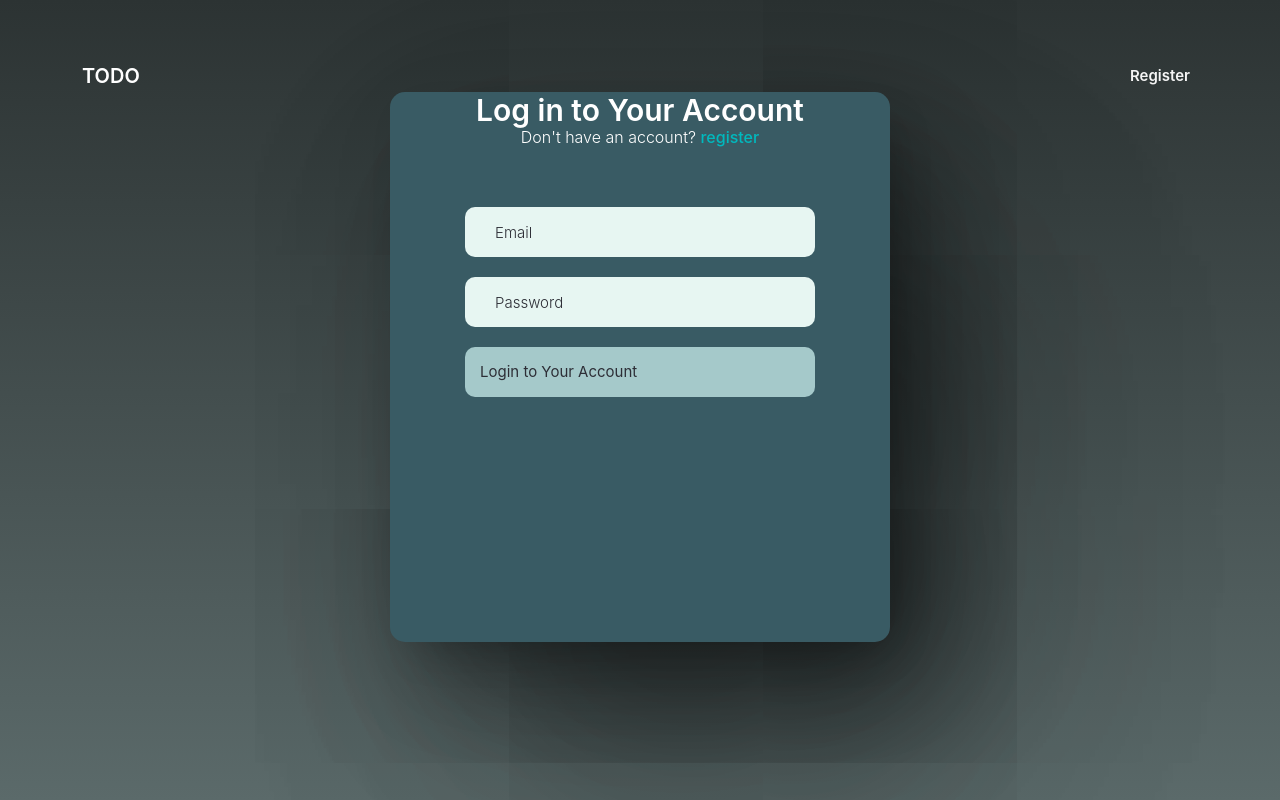
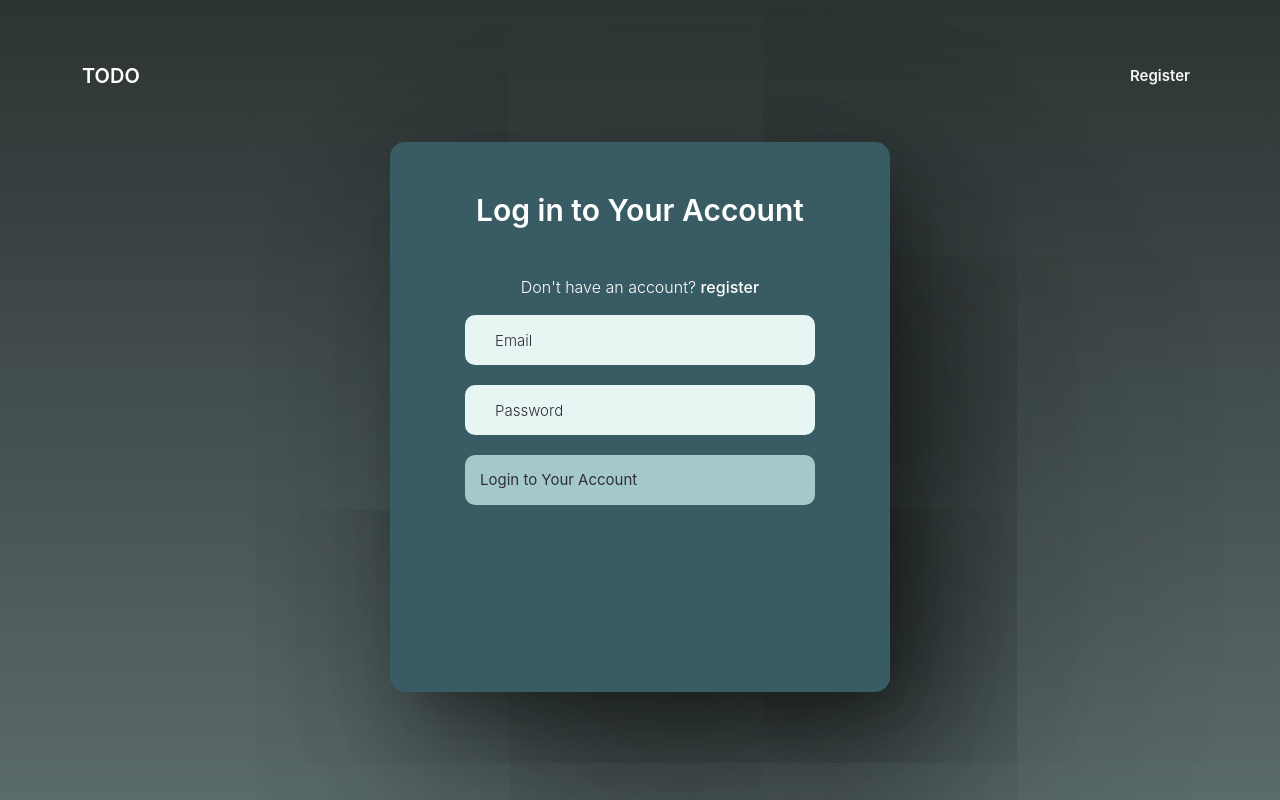
Before and after one commit to AlGhaliyahM/todo-ui, a Vue app: page /login in a window 1280 px wide. Built offline with nearby package versions, Linux system fonts and the light colour scheme; no server answers.

Commit message:
Fix issue

```diff
--- a/src/assets/main.css
+++ b/src/assets/main.css
@@ -16,7 +16,8 @@
   font-size: 30px;
   color: white;
   text-align: center;
-  margin-top: -50px;
+  margin-top: 10px;
+  padding-top: 50px;
   margin-bottom: 50px;
   font-weight: 600;
 }
--- a/src/components/NavBar.vue
+++ b/src/components/NavBar.vue
@@ -41,7 +41,6 @@ authStore.isAuth();
           </li>
         </ul>
 
-        <!-- show the logout route if we are in the todo page -->
         <ul
           class="navbar-nav"
           v-if="authStore.getAuth == true && path.value.name == 'Todo'"
@@ -62,7 +61,6 @@ authStore.isAuth();
       </div>
     </div>
   </nav>
-  <!-- <hr /> -->
 </template>
 
 <style>
--- a/src/main.ts
+++ b/src/main.ts
@@ -5,7 +5,6 @@ import 'bootstrap/dist/js/bootstrap.js';
 import "bootstrap";
 import App from './App.vue';
 import router from './router';
-// import VueBasicAlert from 'vue-basic-alert';
 import './assets/main.css';
 import TaskItem from './components/TaskItem.vue'
 import TaskCard from './components/TaskCard.vue'
@@ -23,8 +22,4 @@ app.use(router);
 app.use(BootstrapVue3);
 app.use(BToastPlugin);
 
-// app.use(BootstrapVue);
-// app.use(BootstrapVueIcons);
-// app.use(VueBasicAlert);
-
 app.mount('#app');
--- a/src/views/LoginView.vue
+++ b/src/views/LoginView.vue
@@ -58,26 +58,31 @@ const submit = async () => {
 </script>
 
 <template>
-  <!-- <Alerts /> -->
   <b-container
     :toast="{ root: true }"
     fluid="sm"
     position="position-fixed"
-    style="top: 50px; left: -200px; color: black"
-  ></b-container>
+    style="top: 50px; left: -200px"
+  >
+  </b-container>
   <div
     class="container blackContainer col col-md-6"
     style="border-radius: 15px"
   >
     <form @submit.prevent="submit">
       <h1 class="textBox">Log in to Your Account</h1>
+
       <h6
-        class="textBox"
-        style="color: #ffffff; font-weight: 300; font-size: 16px"
+        style="
+          color: #ffffff;
+          font-weight: 300;
+          font-size: 16px;
+          text-align: center;
+        "
       >
         Don't have an account?
         <RouterLink
-          style="color: #00b9be; font-weight: 500; text-decoration: none"
+          style="color: #ffffff; font-weight: 500; text-decoration: none"
           to="/register"
         >
           register</RouterLink
--- a/src/views/RegisterView.vue
+++ b/src/views/RegisterView.vue
@@ -3,12 +3,15 @@ import { reactive } from 'vue';
 import { useRouter } from 'vue-router';
 import { APISettings } from '../api/config';
 import { useAuthStore } from '../stores/auth';
+import { useToast } from 'bootstrap-vue-3';
 
+let toast = useToast();
 const authStore = useAuthStore();
 const data = reactive({
   name: '',
   email: '',
   password: '',
+  toastMsg: '',
 });
 
 const router = useRouter();
@@ -26,25 +29,40 @@ const submit = async () => {
       return res.json();
     })
     .then((response) => {
-      alert(response.message);
+      data.toastMsg = response.message;
+      console.log(data.toastMsg);
     })
-    .catch((err) => console.log(err.message));
+    .then(() => {
+      toast.show({ title: data.toastMsg }, { pos: 'top-center' });
+    })
+    .catch((err) => err.message);
   await authStore.isAuth();
   if (authStore.getAuth) await router.push('/');
 };
 </script>
 
 <template>
+  <b-container
+    :toast="{ root: true }"
+    fluid="sm"
+    position="position-fixed"
+    style="top: 50px; left: -200px"
+  >
+  </b-container>
   <div class="container blackContainer" style="border-radius: 15px">
     <form @submit.prevent="submit">
       <h1 class="textBox">Register new Account</h1>
       <h6
-        class="textBox"
-        style="color: #ffffff; font-weight: 300; font-size: 16px"
+        style="
+          color: #ffffff;
+          font-weight: 300;
+          font-size: 16px;
+          text-align: center;
+        "
       >
         Already have an account?
         <RouterLink
-          style="color: #00b9be; font-weight: 500; text-decoration: none"
+          style="color: #ffffff; font-weight: 500; text-decoration: none"
           to="/Login"
         >
           Login</RouterLink
```
